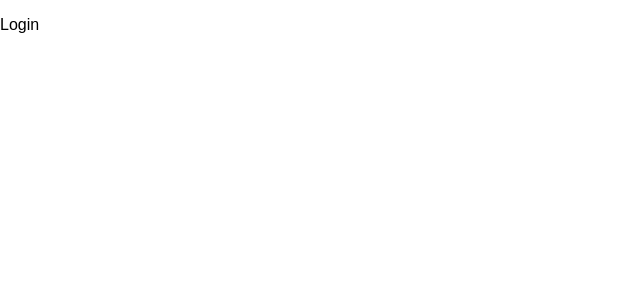
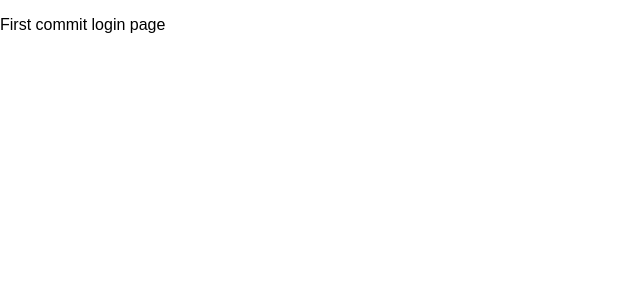
Before and after one commit to CS203-G2-T7/CS203-Project, a React (Create React App) app in the folder ReactFrontend/: page / in a window 1280 px wide. Shown: the top 300 px of the page, without its empty margins (0-640 px from the left). Built offline with nearby package versions, Linux system fonts and the light colour scheme.

Commit message:
First commit on branch loginPage.

```diff
--- a/ReactFrontend/src/pages/Login/Login.tsx
+++ b/ReactFrontend/src/pages/Login/Login.tsx
@@ -1,3 +1,3 @@
 export default function Login() {
-  return <p>Login</p>;
+  return <p>First commit login page</p>;
 }
```
